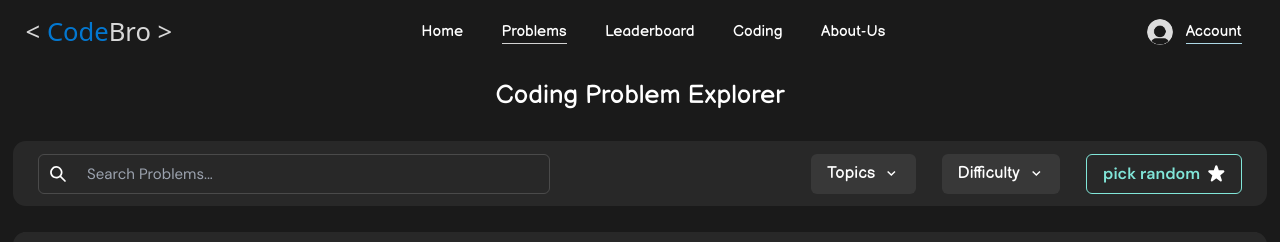
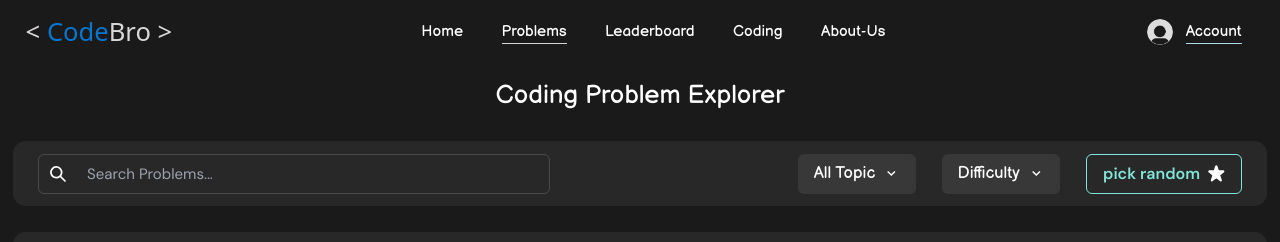
Before and after one commit to Ganesh-Mk/CodeBro, a React (Vite) app in the folder frontend/: page /problems in a window 1280 px wide. Shown: the top 242 px of the page. Built offline with nearby package versions, Linux system fonts and the light colour scheme; no server answers; a web font is replaced by a local one.

Commit message:
done attempts bug

```diff
--- a/frontend/src/pages/CodingPage.jsx
+++ b/frontend/src/pages/CodingPage.jsx
@@ -311,13 +311,14 @@ print(linkedListToArray(result))
     };
 
     let caseCorrectArr = await runAllCases();
-    let allCorrect = caseCorrectArr.every((e) => e === true);
+    let allCorrect = [];
+    if (Array.isArray(caseCorrectArr)) {
+      allCorrect = caseCorrectArr.every((e) => e === true);
+    }
 
     if (allCorrect) {
       let solvedArr = [];
       let attemptsArr = JSON.parse(localStorage.getItem("attempts")) || [];
-      console.log(attemptsArr);
-      console.log(attemptsArr[0]);
       AllquesObject.map((que) => {
         if (
           attemptsArr[que.number - 1] !== 0 ||
--- a/frontend/src/pages/ProblemsPage.jsx
+++ b/frontend/src/pages/ProblemsPage.jsx
@@ -115,7 +115,7 @@ function ProblemsPage() {
                   width={"100%"}
                   rightIcon={<ChevronDownIcon />}
                 >
-                  Topics
+                  {selectedTopic === "All" ? "All Topic" : selectedTopic}
                 </MenuButton>
                 <MenuList>
                   <MenuItem onClick={() => setSelectedTopic("All")}>
@@ -177,7 +177,7 @@ function ProblemsPage() {
                   width={"100%"}
                   rightIcon={<ChevronDownIcon />}
                 >
-                  Difficulty
+                  {selectedValue === "All" ? "Difficulty" : selectedValue}
                 </MenuButton>
                 <MenuList>
                   <MenuItem onClick={() => setSelectedValue("All")}>
```
